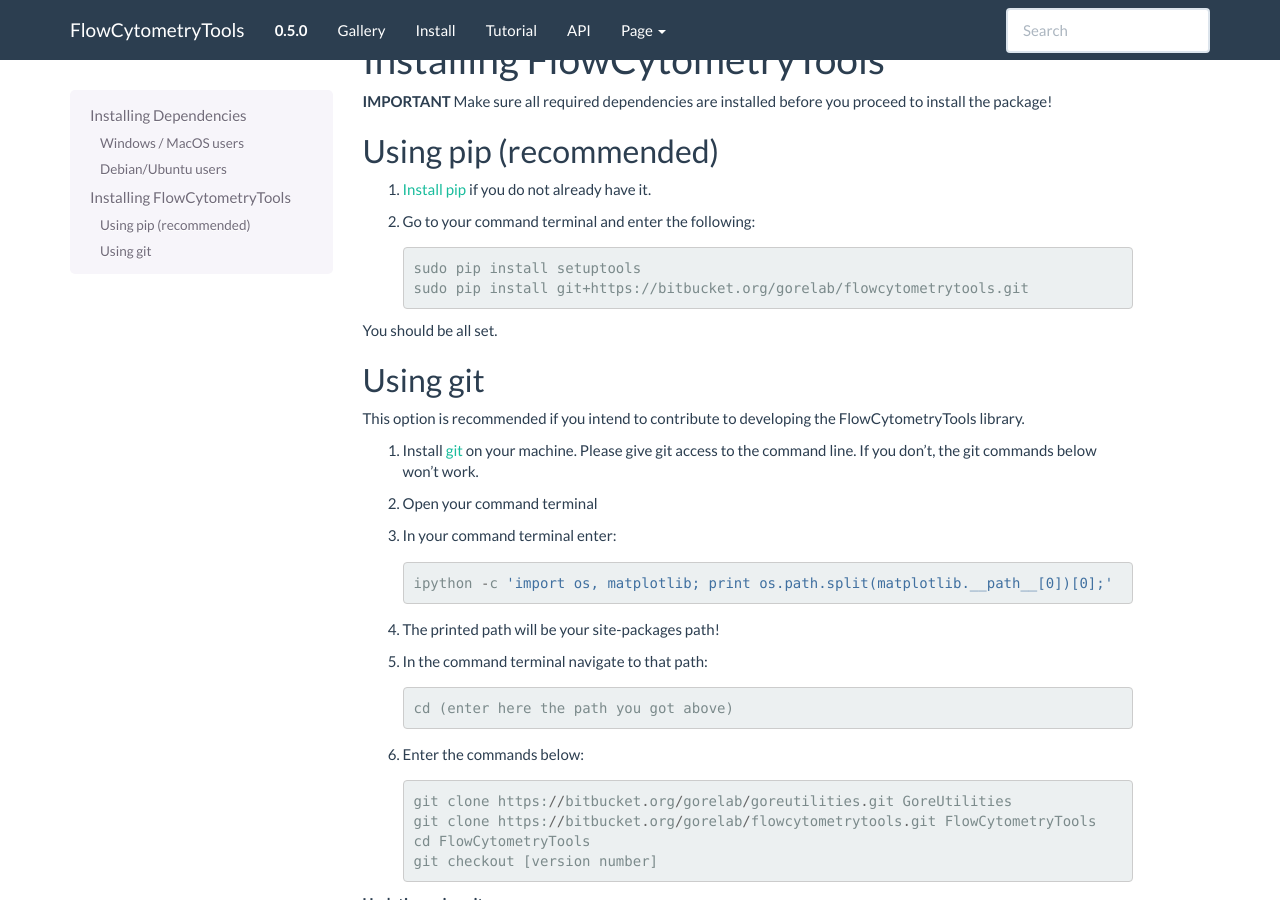
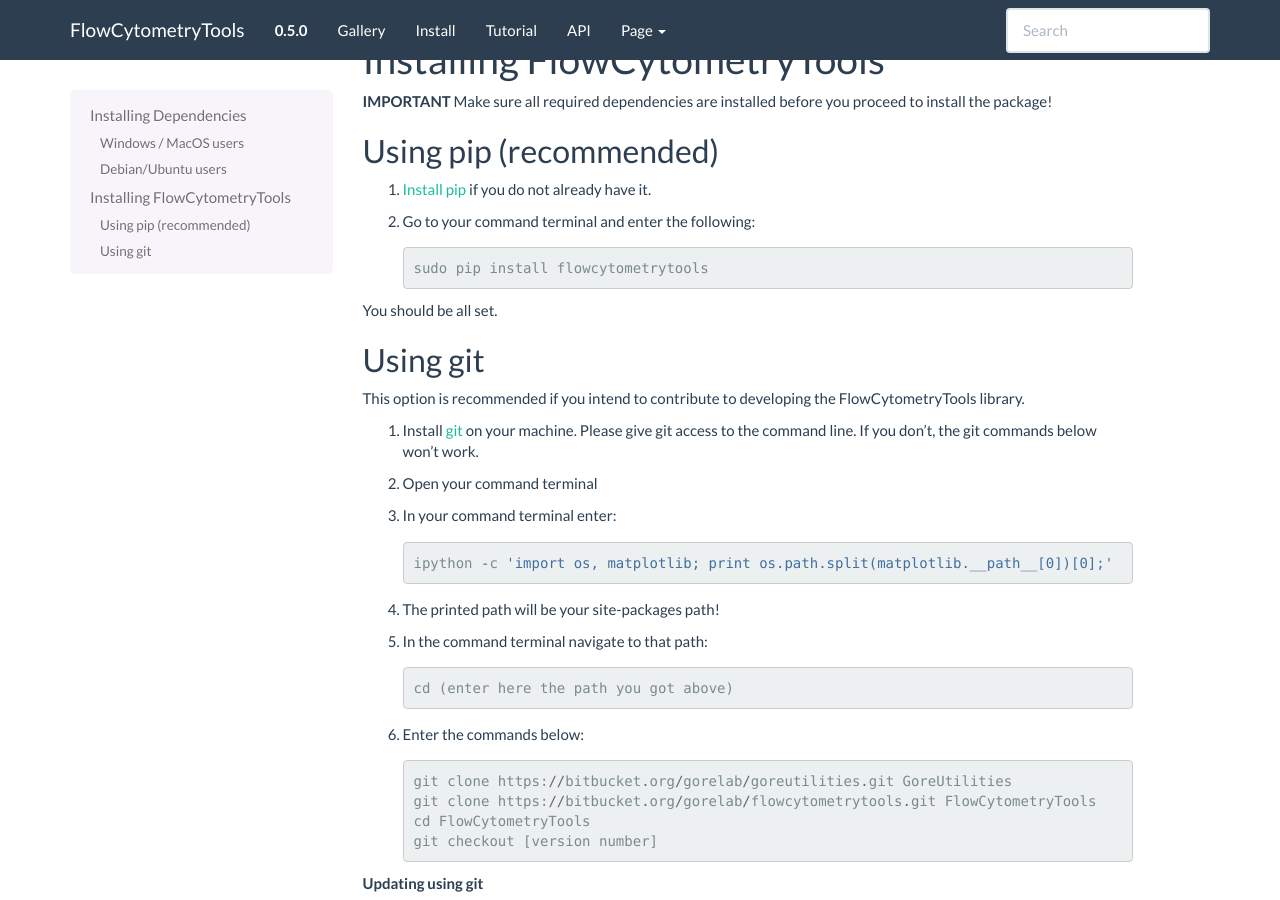
Before and after one commit to eyurtsev/FlowCytometryTools, a Sphinx documentation site: the page built from doc/source/install.rst, in a window 1280 px wide and 900 px high, scrolled down 1050 px. Built offline with Sphinx 7.4.7, drawn with Linux system fonts in a browser that asks for light colours; formulas are drawn with MathJax 3; the version number is read from the project's files by our own code.

Commit message:
updating install instructions

```diff
--- a/doc/source/install.rst
+++ b/doc/source/install.rst
@@ -68,8 +68,7 @@
 
    .. code-block:: bash
 
-    sudo pip install setuptools
-    sudo pip install git+https://bitbucket.org/gorelab/flowcytometrytools.git
+    sudo pip install flowcytometrytools
 
 You should be all set.
 
```
